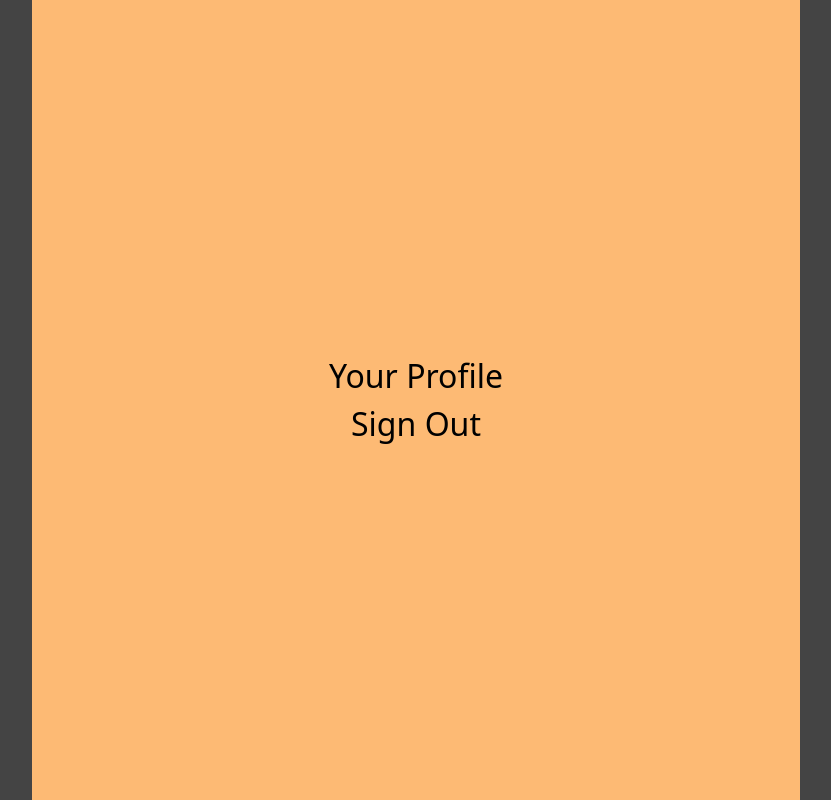
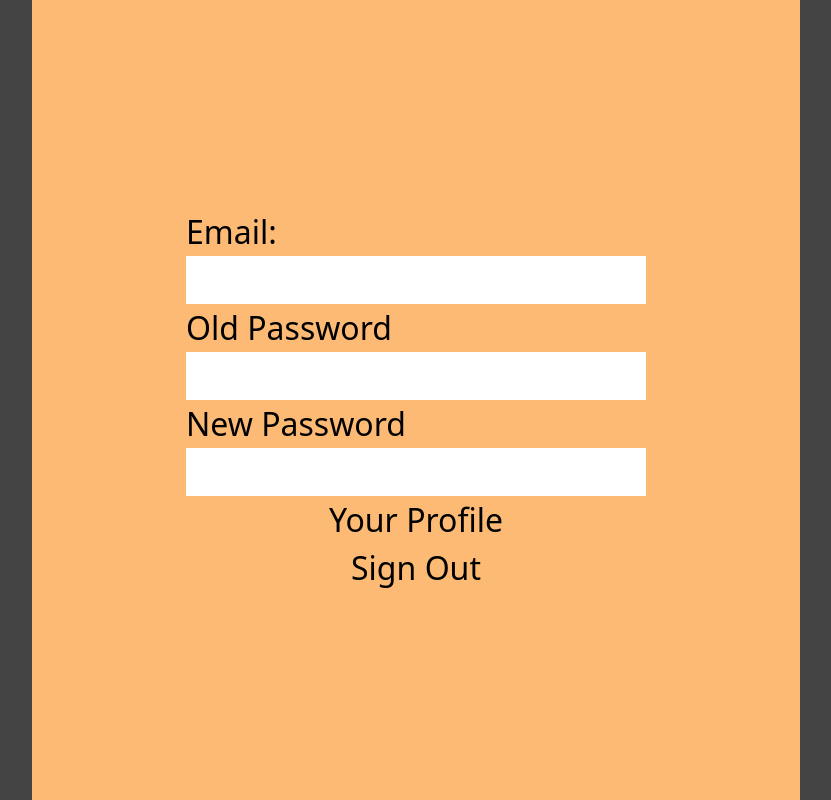
Before and after one commit to benleong94/project2-3.2, a React (Vite) app: page /settings in a window 1280 px wide. Shown: the whole page, without its empty margins (224-1055 px from the left). Built offline with nearby package versions, Linux system fonts and the light colour scheme; no server answers.

Commit message:
add profile page

```diff
--- a/src/App.jsx
+++ b/src/App.jsx
@@ -12,7 +12,9 @@ import { database, auth } from "./firebase";
 import { signOut } from "firebase/auth";
 import { onChildAdded, onChildChanged, ref } from "firebase/database";
 import RoomieDetails from "./Components/RoomieDetails";
-import LoginErrorPage from "./Components/LoginErrorPage";
+import LoginErrorPage from "./Components/ErrorPage";
+import ProfilePage from "./Components/ProfilePage";
+import ErrorPage from "./Components/ErrorPage";
 
 function App() {
   const [isLoggedIn, setIsLoggedIn] = useState(false);
@@ -43,7 +45,7 @@ function App() {
     profiles.map((profile) => {
       profile.key === user.uid ? setCurrentProfile(profile) : null;
     });
-  }, [isLoggedIn]);
+  }, [user]);
 
   useEffect(() => {
     let profilesForDisplay = profiles.filter(
@@ -64,12 +66,12 @@ function App() {
   return (
     <div>
       <Navbar isLoggedIn={isLoggedIn} />
-      {Object.keys(currentProfile).length !== 0 ? (
+      {/* {Object.keys(currentProfile).length !== 0 ? (
         <div className="greeting-user">
           {" "}
           Welcome, {currentProfile.val.name}!
         </div>
-      ) : null}
+      ) : null} */}
       <Routes>
         <Route
           path="/"
@@ -97,7 +99,11 @@ function App() {
         <Route
           path="/settings"
           element={
-            <Settings isLoggedIn={isLoggedIn} handleSignOut={handleSignOut} />
+            <Settings
+              isLoggedIn={isLoggedIn}
+              handleSignOut={handleSignOut}
+              user={user}
+            />
           }
         />
         <Route
@@ -105,7 +111,18 @@ function App() {
           element={<InputProfile user={user} setIsLoggedIn={setIsLoggedIn} />}
         />
 
-        <Route path="/loginerror" element={<LoginErrorPage />} />
+        <Route
+          path="/profilepage"
+          element={
+            <ProfilePage
+              user={user}
+              auth={auth}
+              currentProfile={currentProfile}
+            />
+          }
+        />
+
+        <Route path="*" element={<ErrorPage />} />
       </Routes>
     </div>
   );
--- /dev/null
+++ b/src/Components/ErrorPage.jsx
@@ -0,0 +1,14 @@
+import { Link } from "react-router-dom";
+
+function ErrorPage() {
+  return (
+    <div className="login-signup-container">
+      <img src={"../../public/sadface.png"} />
+      <h1 className="text-2xl">Oops! There was an error.</h1>
+
+      <Link to={"/"} Home />
+    </div>
+  );
+}
+
+export default ErrorPage;
--- a/src/Components/LoginErrorPage.jsx
+++ /dev/null
@@ -1,16 +0,0 @@
-import { Link } from "react-router-dom";
-
-function LoginErrorPage() {
-  return (
-    <div className="login-signup-container">
-      <img src={"../../public/sadface.png"} />
-      <h1 className="text-2xl">
-        Oops! There was an error with your email and password.
-      </h1>
-
-      <Link to={"/loginerror"} Home />
-    </div>
-  );
-}
-
-export default LoginErrorPage;
--- a/src/Components/LoginSignup.jsx
+++ b/src/Components/LoginSignup.jsx
@@ -33,7 +33,7 @@ function LoginSignup({ setIsLoggedIn, setUser }) {
       })
       .catch((err) => {
         console.log(err);
-        navigate("/loginerror");
+        navigate("*");
       });
   };
 
@@ -42,11 +42,12 @@ function LoginSignup({ setIsLoggedIn, setUser }) {
       .then((userCredential) => {
         setIsLoggedIn(true);
         setUser(userCredential.user);
+
         navigate("/find-roomie");
       })
       .catch((err) => {
         console.log(err);
-        navigate("/loginerror");
+        navigate("*");
       });
   };
 
--- /dev/null
+++ b/src/Components/ProfilePage.jsx
@@ -0,0 +1,78 @@
+import { Link } from "react-router-dom";
+import { auth } from "../firebase";
+import { getAuth, updateEmail } from "firebase/auth";
+import { useEffect } from "react";
+
+function ProfilePage({ user, currentProfile }) {
+  //get what data you can from the auth
+  console.log("user passed into ProfilePage: ", user);
+  const auth = getAuth();
+
+  console.log("current profile: ", currentProfile);
+  console.log("user: ", user);
+  console.log("auth: ", auth);
+  console.log("user.uid: ", user.uid);
+
+  const changeEmail = () => {
+    updateEmail();
+  };
+
+  const handleProfile = () => {};
+
+  const updatePhoto = () => {};
+
+  return (
+    <div className="settings-container">
+      <h1>Profile Page</h1>
+
+      <div>
+        <h1>Profile Picture:</h1>
+        <img src={currentProfile.val.url} width="100px" height="100px" />
+        <form>
+          {" "}
+          <input type="file" />
+          <button type="submit">Upload new photo!</button>
+        </form>
+      </div>
+
+      <div>
+        <h1>Name:</h1>
+        <form>
+          <input
+            type="text"
+            value={currentProfile.val.name}
+            onChange={handleProfile}
+          />
+        </form>
+      </div>
+
+      <div>
+        <h1>Age:</h1>
+        <input type="number" value={currentProfile.val.age} />
+      </div>
+
+      <div>
+        <h1>Occupation:</h1>
+        <input type="text" value={currentProfile.val.occupation} />
+      </div>
+
+      <div>
+        <h1>Hobbies:</h1>
+        <input type="text" value={currentProfile.val.hobbies} />
+      </div>
+
+      <div>
+        <h1>Pet Friendly?</h1>
+        <input type="checkbox" value={currentProfile.val.petFriendly} />
+      </div>
+    </div>
+  );
+}
+
+export default ProfilePage;
+/*
+      name: "" , age: "", occupation: "", hobbies: "", smokingPreference: "",
+      petFriendly: false, peopleLiked: [""], peopleMatched: [""], //figure out
+      how to edit it //get the rest of the data from the database //get key of
+      user and then update the specific values of a user
+*/
--- a/src/Components/Settings.jsx
+++ b/src/Components/Settings.jsx
@@ -1,10 +1,25 @@
 import { Link } from "react-router-dom";
 
-function Settings({ isLoggedIn, handleSignOut }) {
+function Settings({ isLoggedIn, handleSignOut, user }) {
   return (
     <div>
       <div className="settings-container">
-        <Link onClick={handleSignOut}>Your Profile</Link>
+        <div>
+          <h1>Email:</h1>
+          <input type="text" value={user.email} />
+        </div>
+
+        <div>
+          <h1>Old Password</h1>
+          <input type="password" value={""} />
+        </div>
+
+        <div>
+          <h1>New Password</h1>
+          <input type="password" value={""} />
+        </div>
+
+        <Link to={"/profilepage"}>Your Profile</Link>
 
         <Link onClick={handleSignOut}>Sign Out</Link>
       </div>
--- a/src/Components/UserProfile.jsx
+++ b/src/Components/UserProfile.jsx
@@ -1,4 +1,5 @@
-function UserProfile ({ profile }) {
+function UserProfile({ profile }) {
+  //showing different users
 
   return (
     <div className="user-profile">
@@ -6,6 +7,6 @@ function UserProfile ({ profile }) {
       <img src={profile.val.url} alt="" width="150px" height="100px"></img>
     </div>
   );
-};
+}
 
 export default UserProfile;
```
Also changed, not shown: src/firebase.jsx (+5 -2 lines), .eslintrc.cjs.
